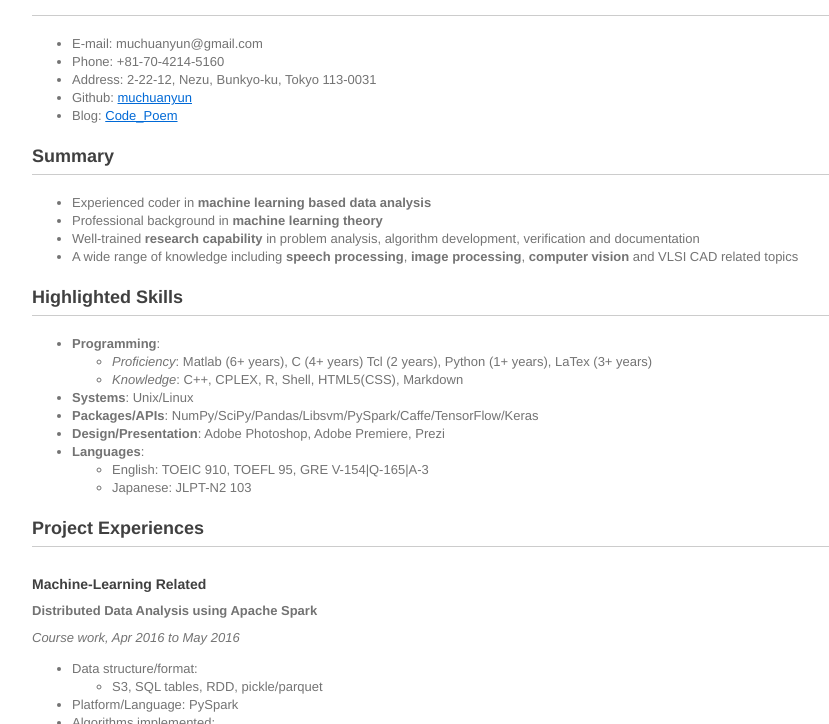
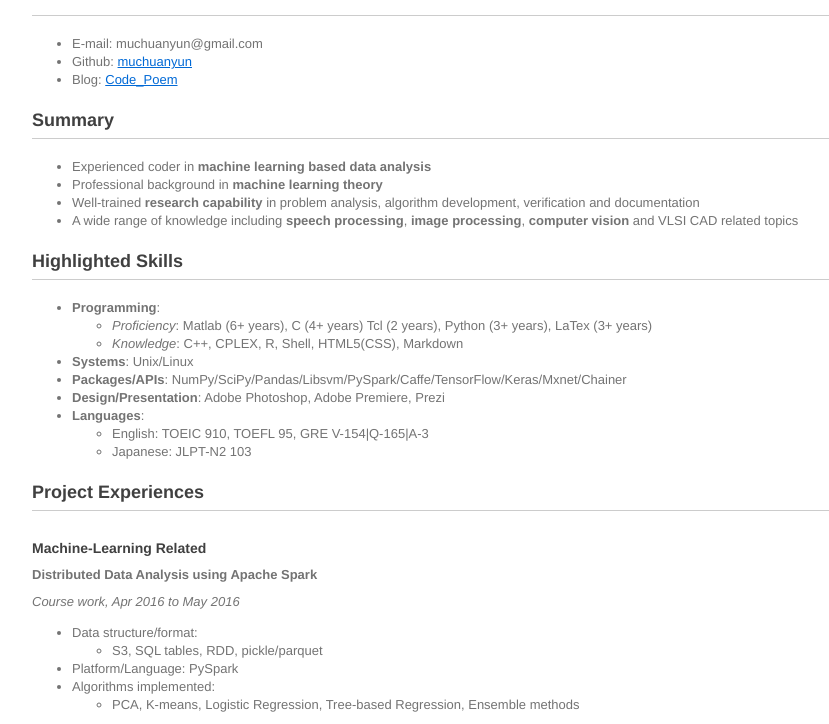
Before and after one commit to sandonair007/sandonair007.github.io, a plain HTML site: page index.html in a window 1280 px wide. Shown: the part 49-773 px from the top of the page, without its empty margins (181-1010 px from the left). Drawn offline with nearby package versions, Linux system fonts and the light colour scheme; some packages are replaced by stand-ins of ours.

Commit message:
delete private info

```diff
--- a/index.html
+++ b/index.html
@@ -162,8 +162,6 @@ sup {
 
 <ul>
 <li>E-mail: muchuanyun@gmail.com</li>
-<li>Phone: +81-70-4214-5160</li>
-<li>Address: 2-22-12, Nezu, Bunkyo-ku, Tokyo 113-0031</li>
 <li>Github: <a href="https://github.com/muchuanyun/">muchuanyun</a></li>
 <li>Blog: <a href="https://muchuanyun.github.io/mu_zone/">Code_Poem</a></li>
 </ul>
@@ -190,12 +188,12 @@ documentation</li>
 <li><strong>Programming</strong>:
 
 <ul>
-<li><em>Proficiency</em>: Matlab (6+ years), C (4+ years) Tcl (2 years), Python (1+ years), LaTex (3+ years)</li>
+<li><em>Proficiency</em>: Matlab (6+ years), C (4+ years) Tcl (2 years), Python (3+ years), LaTex (3+ years)</li>
 <li><em>Knowledge</em>: C++, CPLEX, R, Shell, HTML5(CSS), Markdown</li>
 </ul>
 </li>
 <li><strong>Systems</strong>: Unix/Linux</li>
-<li><strong>Packages/APIs</strong>: NumPy/SciPy/Pandas/Libsvm/PySpark/Caffe/TensorFlow/Keras</li>
+<li><strong>Packages/APIs</strong>: NumPy/SciPy/Pandas/Libsvm/PySpark/Caffe/TensorFlow/Keras/Mxnet/Chainer</li>
 <li><strong>Design/Presentation</strong>: Adobe Photoshop, Adobe Premiere, Prezi</li>
 <li><strong>Languages</strong>:
 
```
